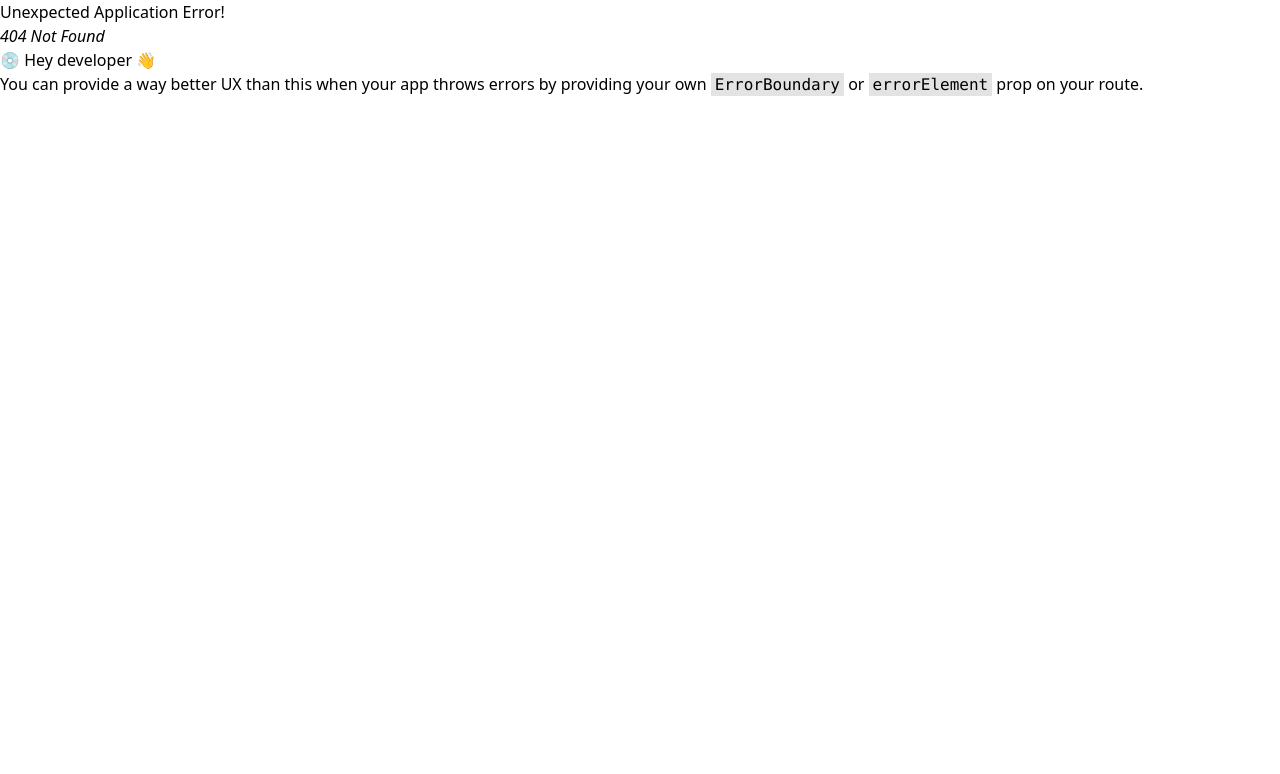
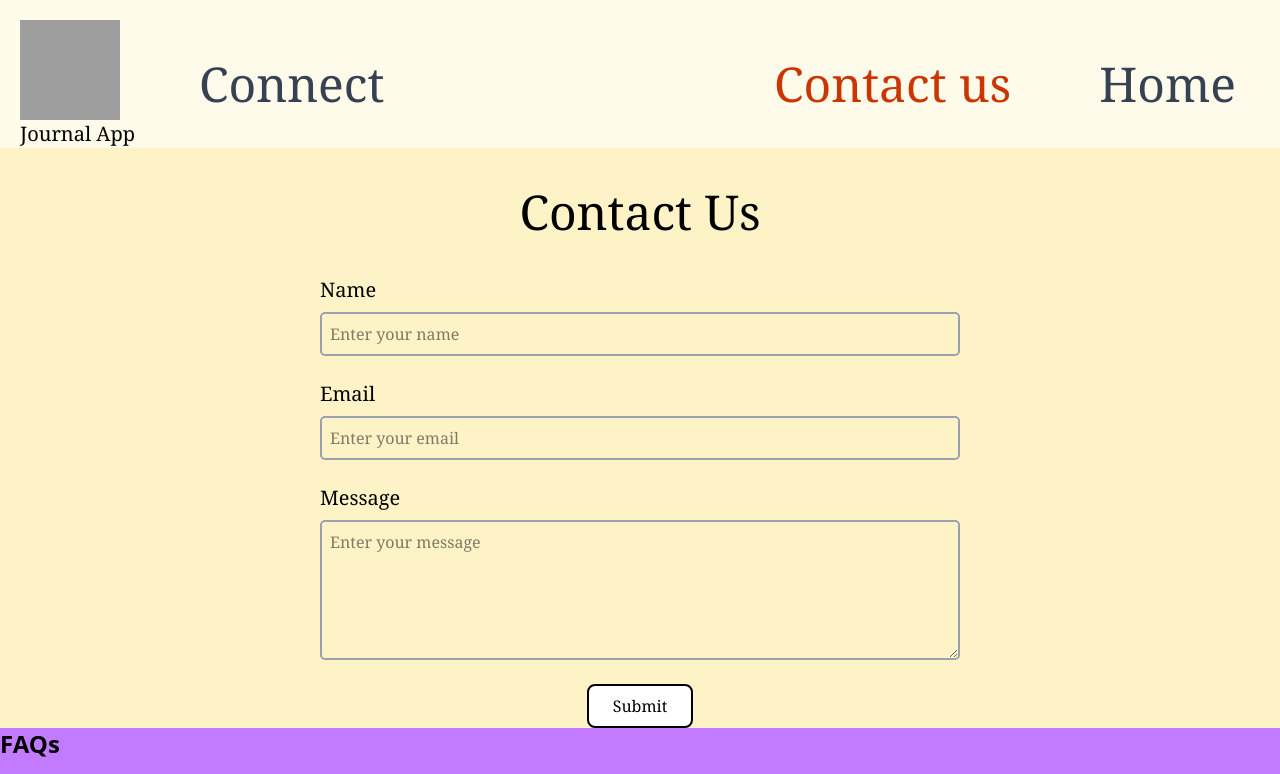
Before and after one commit to Manii0022/SBA-fullStack, a React (Vite) app in the folder Frontend/: page /contact in a window 1280 px wide. Before the commit this address had no page. Shown: the top 774 px of the page. Built offline with nearby package versions, Linux system fonts and the light colour scheme; grey boxes are pictures that could not be loaded.

Commit message:
components building

```diff
--- a/Frontend/src/Context/LayoutContext.js
+++ b/Frontend/src/Context/LayoutContext.jsx
@@ -14,7 +14,7 @@ const LayoutProvider = ({ children }) => {
     )
 }
 
-// export default LayoutProvider   // instead of this we will return custom
+export default LayoutProvider;   // instead of this we'll return custom
 
 // now instead of const[value] = useContext(LayoutContext) we will use below function
 // .ie. const [value] = useLayout();
--- a/Frontend/src/Layout.jsx
+++ b/Frontend/src/Layout.jsx
@@ -5,13 +5,13 @@ import { useLayout } from "./Context/LayoutContext";
 
 function Layout () {
 
-    const [showHeader, showFooter] = useLayout();
+    const {showHeader, showFooter} = useLayout();
 
     return(
         <>
         {showHeader &&  <Header/>}   {/* now whenever you need to show header, make showHeader=true in useEffect in that component */}
         <Outlet/>
-        {showHeader &&  <Footer/>}
+        {showFooter &&  <Footer/>}
         </>
     )
 }
--- /dev/null
+++ b/Frontend/src/components/Contact/Contact.jsx
@@ -0,0 +1,44 @@
+import { useEffect } from "react";
+import { useLayout } from "../../Context/LayoutContext";
+
+function Contact() {
+
+    const {setShowHeader, setShowFooter} = useLayout();
+    useEffect(()=>{
+        setShowFooter(true);
+        setShowHeader(true);
+    },[]);
+
+
+    return (
+        <div className="font-serif">
+            <form className=" bg-amber-100  ">
+                <p className="text-5xl text-center pt-10 pb-10">Contact Us</p>
+                <div className="flex justify-center items-center">
+                    <div className="flex flex-col gap-6 w-1/2">
+                        <div className="flex flex-col">
+                            <label className="text-xl pb-2" htmlFor="name">Name</label>
+                            <input className="border-2 border-gray-400 rounded-[5px] p-2" type="text" name="name" id="name" placeholder="Enter your name" required />
+                        </div>
+                        <div className="flex flex-col">
+                            <label className="text-xl pb-2" htmlFor="email">Email</label>
+                            <input className="border-2 border-gray-400 rounded-[5px] p-2" type="email" name="email" id="email" placeholder="Enter your email" required />
+                        </div>
+                        <div className="flex flex-col">
+                            <label className="text-xl pb-2" htmlFor="message">Message</label>
+                            <textarea className="border-2 border-gray-400 rounded-[5px] p-2" name="message" id="message" rows="5" placeholder="Enter your message" required></textarea>
+                        </div>
+                        <div className="flex justify-center items-center">
+                            <button className="border-2 border-black rounded-lg px-6 py-2 bg-white
+                            hover:bg-amber-300 ">
+                                Submit
+                            </button>
+                        </div>
+                    </div>
+                    </div>
+            </form>
+        </div>
+    )
+}
+
+export default Contact;
--- a/Frontend/src/components/Dashboard/Dashboard.jsx
+++ b/Frontend/src/components/Dashboard/Dashboard.jsx
@@ -1,6 +1,12 @@
 import { useEffect, useState } from "react";
+import { useLayout } from "../../Context/LayoutContext";
 
 function Dashboard() {
+
+    const {setShowHeader} = useLayout();
+    useEffect(()=>{
+        setShowHeader(false);
+    },[])
 
     const [data, setData] = useState(null);
 
--- a/Frontend/src/components/Header/Header.jsx
+++ b/Frontend/src/components/Header/Header.jsx
@@ -17,14 +17,20 @@ function Header() {
                             </div>
 
                         </div>
+
                         <div className="text-5xl font-serif border-transparent px-6 py-2 rounded-lg hover:bg-emerald-300
                             hover:text-black">
-                            About
-                        </div>
-                        <div className="text-5xl font-serif border-transparent px-6 py-2 rounded-lg hover:bg-emerald-300
-                            hover:text-black">
-                            Connect
-
+                            <NavLink
+                                to={"connect"}
+                                className={({ isActive }) =>
+                                    `block py-2 pr-4 pl-3 duration-200 border-b border-gray-100
+                                        ${isActive ? "text-orange-700" : "text-gray-700"}
+                                        hover:bg-gray-50 lg:hover:bg-transparent lg:border-0 hover:text-orange-700
+                                        lg:p-0`
+                                }
+                            >
+                                Connect
+                            </NavLink>
                         </div>
                     </div>
 
@@ -32,7 +38,7 @@ function Header() {
                         <div className="text-5xl font-serif border-transparent px-6 py-2 rounded-lg hover:bg-emerald-300
                             hover:text-black">
                             <NavLink
-                                to={"signup"}
+                                to={"contact"}
                                 className={({ isActive }) =>
                                     `block py-2 pr-4 pl-3 duration-200 border-b border-gray-100
                                         ${isActive ? "text-orange-700" : "text-gray-700"}
--- a/Frontend/src/components/Home/Home.jsx
+++ b/Frontend/src/components/Home/Home.jsx
@@ -1,8 +1,17 @@
+import { useEffect } from "react";
+import { useLayout } from "../../Context/LayoutContext";
+
 function Home(){
+
+    const {setShowHeader, setShowFooter} = useLayout();
+    useEffect(()=>{
+        setShowFooter(true);
+        setShowHeader(true);
+    },[]);
 
     return(
         <>
-        <p className=" h-100 w-full text-8xl bg-amber-100 font-extrabold font-serif">
+        <p className=" h-100 w-full text-xl bg-amber-100 font-extrabold font-serif">
             Lorem ipsum dolor, sit amet consectetur adipisicing elit. Aspernatur enim eaque consectetur, atque laboriosam dolorem, perspiciatis hic similique nulla distinctio repellendus incidunt iure exercitationem cumque accusamus rem omnis? Minima, qui!
             Saepe quo magnam sint fuga tenetur praesentium, quod dolorum quaerat eaque fugit odio eos non et quam eum libero veniam vero ad quisquam deserunt dolore corrupti ab? Voluptate, suscipit error.
             Ipsam temporibus non praesentium nulla. Esse atque ab quas nesciunt, facere cupiditate saepe delectus sit molestiae minima earum animi aliquam consequatur aut dicta eius deserunt tempore! Quo saepe possimus fuga!
--- a/Frontend/src/components/Landing/Landing.jsx
+++ b/Frontend/src/components/Landing/Landing.jsx
@@ -1,6 +1,14 @@
 import { NavLink } from "react-router-dom";
+import { useLayout } from "../../Context/LayoutContext";
+import { useEffect } from "react";
 
 function Landing() {
+
+    const {setShowHeader, setShowFooter} = useLayout();
+    useEffect(()=>{
+        setShowFooter(true);
+        setShowHeader(false);
+    },[])
 
     return (
         <div className="font-serif">
@@ -22,12 +30,32 @@ function Landing() {
                         </div>
                         <div className="text-5xl font-serif border-transparent px-6 py-2 rounded-lg hover:bg-emerald-300
                             hover:text-black">
-                            About
+                            <NavLink
+                                to={"home"}
+                                className={({ isActive }) =>
+                                    `block py-2 pr-4 pl-3 duration-200 border-b border-gray-100
+                                        ${isActive ? "text-orange-700" : "text-gray-700"}
+                                        hover:bg-gray-50 lg:hover:bg-transparent lg:border-0 hover:text-orange-700
+                                        lg:p-0`
+                                }
+                            >
+                                Home
+                            </NavLink>
                         </div>
+
                         <div className="text-5xl font-serif border-transparent px-6 py-2 rounded-lg hover:bg-emerald-300
                             hover:text-black">
-                            Connect
-
+                            <NavLink
+                                to={"connect"}
+                                className={({ isActive }) =>
+                                    `block py-2 pr-4 pl-3 duration-200 border-b border-gray-100
+                                        ${isActive ? "text-orange-700" : "text-gray-700"}
+                                        hover:bg-gray-50 lg:hover:bg-transparent lg:border-0 hover:text-orange-700
+                                        lg:p-0`
+                                }
+                            >
+                                Connect
+                            </NavLink>
                         </div>
                     </div>
 
@@ -46,10 +74,11 @@ function Landing() {
                                 Signup
                             </NavLink>
                         </div>
+
                         <div className="text-5xl font-serif border-transparent px-6 py-2 rounded-lg hover:bg-emerald-300
                             hover:text-black">
                             <NavLink
-                                to={"home"}
+                                to={"login"}
                                 className={({ isActive }) =>
                                     `block py-2 pr-4 pl-3 duration-200 border-b border-gray-100
                                         ${isActive ? "text-orange-700" : "text-gray-700"}
@@ -57,9 +86,29 @@ function Landing() {
                                         lg:p-0`
                                 }
                             >
-                                Home
+                                Login
                             </NavLink>
                         </div>
+
+
+
+                        <div className="text-5xl font-serif border-transparent px-6 py-2 rounded-lg hover:bg-emerald-300
+                            hover:text-black">
+                            <NavLink
+                                to={"contact"}
+                                className={({ isActive }) =>
+                                    `block py-2 pr-4 pl-3 duration-200 border-b border-gray-100
+                                        ${isActive ? "text-orange-700" : "text-gray-700"}
+                                        hover:bg-gray-50 lg:hover:bg-transparent lg:border-0 hover:text-orange-700
+                                        lg:p-0`
+                                }
+                            >
+                                Contact Us
+                            </NavLink>
+                        </div>
+
+
+
                     </div>
 
                 </nav>
--- a/Frontend/src/components/OauthSuccess/OauthSuccess.jsx
+++ /dev/null
@@ -1,18 +0,0 @@
-// OauthSuccess.jsx
-import { useEffect } from "react";
-import { useLocation } from "react-router-dom";
-
-function OauthSuccess() {
-  const query = new URLSearchParams(useLocation().search);
-  const token = query.get("token");
-
-  useEffect(() => {
-    if (token) {
-      localStorage.setItem("token", token);
-      window.location.href = "/dashboard"; // redirect after login
-    }
-  }, [token]);
-
-  return <div>Logging you in...</div>;
-}
-export default OauthSuccess;
--- a/Frontend/src/main.jsx
+++ b/Frontend/src/main.jsx
@@ -9,6 +9,11 @@ import Practice from './components/Pracice/Practice.jsx'
 import Layout from './Layout.jsx'
 import Signup from './components/Signup/Signup.jsx'
 import Home from './components/Home/Home.jsx'
+import Dashboard from './components/Dashboard/Dashboard.jsx'
+import LayoutProvider from './Context/LayoutContext.jsx'
+import Header from './components/Header/Header.jsx'
+import Contact from './components/Contact/Contact.jsx'
+import Footer from './components/Footer/Footer.jsx'
 
 
 const router = createBrowserRouter(createRoutesFromElements(
@@ -17,11 +22,17 @@ const router = createBrowserRouter(createRoutesFromElements(
     <Route path='login' element={<Login />} />
     <Route path='home' element={<Home/>}/>
     <Route path='signup' element={<Signup />} />
+    <Route path='dashboard' element={<Header/> && <Dashboard />} />
+    <Route path='contact' element={<Contact />} />
+    <Route path='connect' element={<Footer />} />
   </Route>
 ))
 
 createRoot(document.getElementById('root')).render(
   <StrictMode>
+    <LayoutProvider>
     <RouterProvider router={router} />
+    </LayoutProvider>
+
   </StrictMode>,
 )
```
